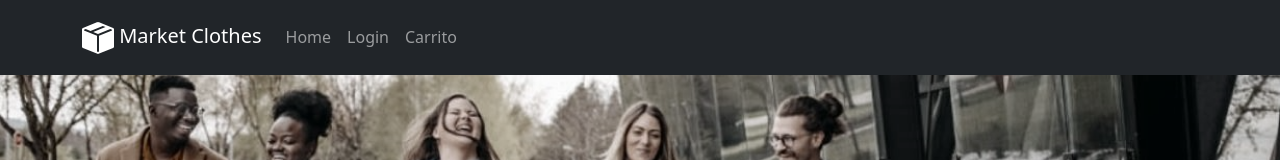
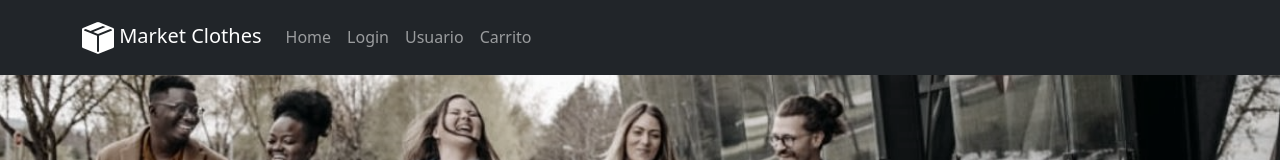
Before and after one commit to pro33cl/marketonline_frontend, a React (Vite) app: page / in a window 1280 px wide. Shown: the top 160 px of the page. Built offline with nearby package versions, Linux system fonts and the light colour scheme; no server answers.

Commit message:
Frontend Avance 2024 05 20 3.17

```diff
--- a/src/components/PageParts/TopMenu/TopMenu.jsx
+++ b/src/components/PageParts/TopMenu/TopMenu.jsx
@@ -68,6 +68,7 @@ const TopMenu = (props) => {
           <Nav className="me-auto">
             <Nav.Link onClick={handlerNavbar} id='home'>Home</Nav.Link>
             <Nav.Link onClick={handlerNavbar} id='login'>Login</Nav.Link>
+            <Nav.Link onClick={handlerNavbar} id='user'>Usuario</Nav.Link>
             <Nav.Link onClick={handlerNavbar} id='cart'>
               {`Carrito ${cartCount}`}
             </Nav.Link>
```
